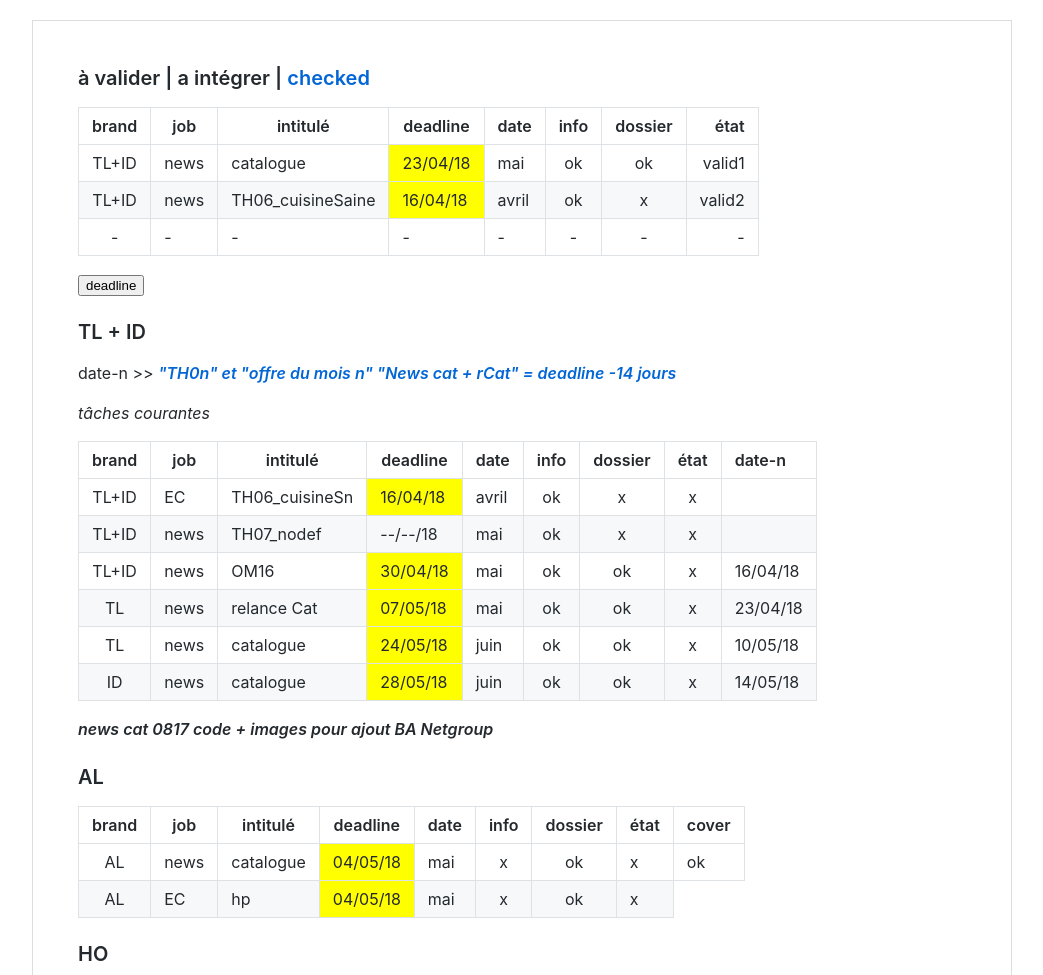
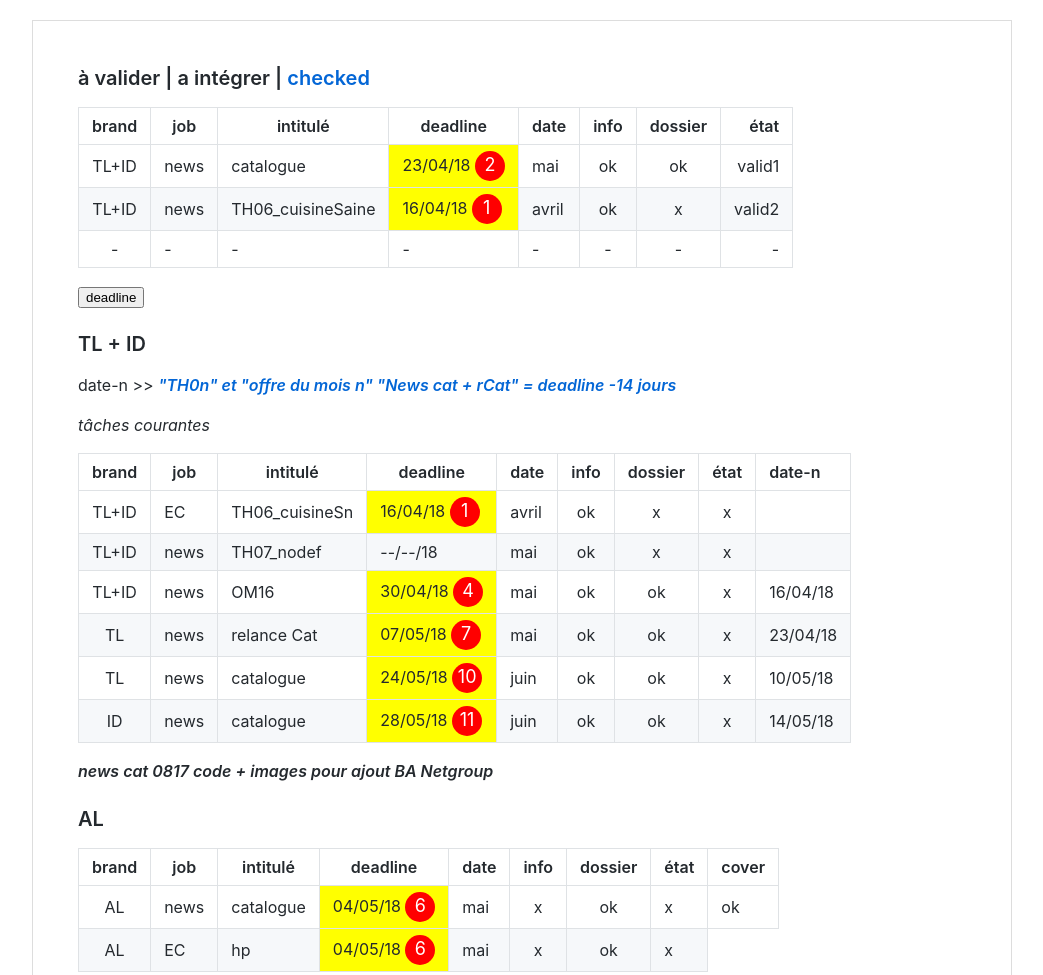
Before and after one commit to manuelWeb/markedPlan, a website: page planmd.html in a window 1280 px wide. Shown: the top 975 px of the page, without its empty margins (118-1161 px from the left). Drawn offline with Linux system fonts and the light colour scheme.

Commit message:
debug fct indice des taches ok

```diff
--- a/assets/scripts/render_md.js
+++ b/assets/scripts/render_md.js
@@ -56,8 +56,7 @@ function reqListener() {
     // return td_deadline;
   };
   td_get_deadline();
-  console.log(td_deadline, td_deadline[0].textContent, td_deadline_txt[0].split('/'));
-  // console.log('fdfklsjf: '+td_deadlinetest)
+  // console.log(td_deadline, td_deadline[0].textContent, td_deadline_txt[0].split('/'));
   function toObject(arr) {
     var rv = {};
     for (var i = 0; i < arr.length; ++i)
@@ -66,36 +65,46 @@ function reqListener() {
   };
   // console.log(toObject(td_deadline));
   const objTd = toObject(td_deadline);
-  console.log(objTd)
+  // console.log(objTd)
   // création tableaux de dates en ordre décroissantes
   const arry_sort = td_deadline_txt.sort(function(a, b){
     var aa = a.split('/').reverse().join(),
         bb = b.split('/').reverse().join();
     return aa < bb ? -1 : (aa > bb ? 1 : 0);
   });
-  console.log(arry_sort);
   // console.log(td_deadline[0].textContent);
 
+  function onlyUnique(value, index, self) {
+      return self.indexOf(value) === index;
+  }
+  const arry_date_unique = arry_sort.filter(onlyUnique);
+  console.log('td_deadline: ', td_deadline );
+  console.log('arry_sort: ', arry_sort);
+  console.log('arry_date_unique: ', arry_date_unique);
+  // console.log(td_deadline,arry_sort);
   var cpt = 0;
   function getIdx(tab1, tab2) {
     function addIdx() {
       for (var i = 0; i < tab1.length; i++) {
         if( tab1[i].textContent === tab2[cpt] ) {
           console.log('job:',cpt,tab1[i],tab1[i].textContent);
+          tab1[i].innerHTML += '<span class="job">' + (cpt + 1) + '</span>';
         }
       }
-      cpt++;
     }
 
-    while(cpt < tab1.length && tab2[cpt]) {
-      tab2.shift();
-      alert(tab2[cpt]);
-      console.log('while cpt: ' + cpt);
+    // while(cpt < tab1.length && tab2[cpt]) {
+    while(cpt < tab1.length) {
+      // tab2.shift();
+      // alert(tab2[cpt]);
       addIdx();
+      cpt++;
+      // console.log('while cpt: ' + cpt, `while tab2[cpt]: ${tab2[cpt]} `);
     }
   }
-  getIdx(td_deadline,arry_sort);
 
+  // getIdx(td_deadline,arry_sort);
+  getIdx(td_deadline,arry_date_unique);
 }
 
 var xobj = new XMLHttpRequest();
--- /dev/null
+++ b/assets/styles/styles.css
@@ -0,0 +1,11 @@
+.job {
+  display: inline-block;
+  margin-left: .25em;
+  text-align: center;
+  color: #FFF;
+  border-radius: 100%;
+  width: 30px;
+  height: 30px;
+  font-size: 18px;
+  background: red;
+}
--- a/planmd.html
+++ b/planmd.html
@@ -5,6 +5,7 @@
   <meta charset="utf-8" />
   <title>Marked in the browser</title>
 
+  <link rel="stylesheet" href="assets/styles/styles.css">
   <link rel="stylesheet" href="assets/styles/github.css">
 
   <script src="assets/scripts/marked.min.js"></script>
```
